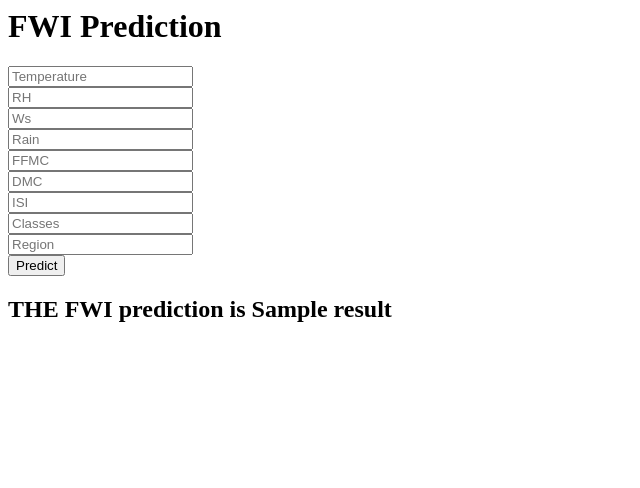
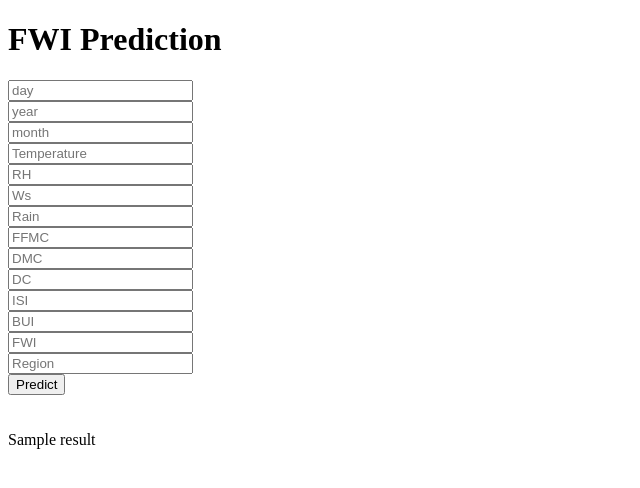
Before and after one commit to Amane-Ak/Algerian_Forest_Fires_Project, a Flask app: template templates/home.html in a window 1280 px wide. Shown: the top 488 px of the page, without its empty margins (0-640 px from the left). Run offline with Flask 3, Linux system fonts and the light colour scheme; the template is opened without the code that fills it: most values are stand-ins (such as "Sample title", 1, 10 or a date in 2020); parts of the project's set-up code (start-up, migrations or seed data) failed here and were passed over.

Commit message:
Model Training

```diff
--- a/app.py
+++ b/app.py
@@ -26,16 +26,24 @@ def predict_datapoint():
 
     if request.method=='POST':
 
-        Year =int(request.form.get("Year"))
-        Month = float(request.form.get('Month'))
-        Day = float(request.form.get('Day'))
-        Temperature = float(request.form.get('Temperature'))
-        ISI = float(request.form.get('ISI'))
-        FWI = float(request.form.get('FWI'))
-        AlgerianForestFireFunction = float(request.form.get('AlgerianForestFireFunction'))
-        Rain = float(request.form.get('Rain'))
+        Year =(request.form.get("Year"))
+        Month = (request.form.get('Month'))
+        Day = (request.form.get('Day'))
+        Temperature = (request.form.get('Temperature'))
+        RH = (request.form.get('RH'))
+        Ws = (request.form.get('Ws'))
+        Rain = (request.form.get('Rain'))
+        FFMC = (request.form.get('FFMC'))
+        DMC = (request.form.get('DMC'))
+        DC = (request.form.get('DC'))
+        ISI = (request.form.get('ISI'))
+        BUI = (request.form.get('BUI'))
+        FWI = (request.form.get('FWI'))
+        Region = (request.form.get('Region'))
 
-        new_data=scaler.transform([[Year,Month,Day,Temperature,ISI,FWI,AlgerianForestFireFunction,Rain]])
+
+
+        new_data=scaler.transform([[Year,Month,Day,Temperature,RH,Ws,Rain,FFMC,DMC,DC,ISI,BUI,FWI,Region]])
         predict=model.predict(new_data)
 
         if predict[0] ==1 :
--- a/templates/home.html
+++ b/templates/home.html
@@ -1,26 +1,40 @@
+<!DOCTYPE html>
 <html>
+<head>
+    <meta charset="UTF-8">
+       <title>ML API</title>
+
+       <head>
          <body>
           <div class="login">
             <h1>FWI Prediction</h1>
 
-        <!-- Main Input For Receiving Query to our ML -->
              <form action="{{ url_for('predict_datapoint')}}" method="post">
+               <input type="text" name="day" placeholder="day" required="required" /><br>
+               <input type="text" name="year" placeholder="year" required="required" /><br>
+              <input type="text" name="month" placeholder="month" required="required" /><br>
               <input type="text" name="Temperature" placeholder="Temperature" required="required" /><br>
               <input type="text" name="RH" placeholder="RH" required="required" /><br>
               <input type="text" name="Ws" placeholder="Ws" required="required" /><br>
               <input type="text" name="Rain" placeholder="Rain" required="required" /><br>
               <input type="text" name="FFMC" placeholder="FFMC" required="required" /><br>
               <input type="text" name="DMC" placeholder="DMC" required="required" /><br>
+              <input type="text" name="DC" placeholder="DC" required="required" /><br>
               <input type="text" name="ISI" placeholder="ISI" required="required" /><br>
-           <input type="text" name="Classes" placeholder="Classes" required="required" /><br>
+             <input type="text" name="BUI" placeholder="BUI" required="required" /><br>
+             <input type="text" name="FWI" placeholder="FWI" required="required" /><br>
              <input type="text" name="Region" placeholder="Region" required="required" /><br>
-
-
 
            <button type="submit" class="btn btn-primary btn-block btn-large">Predict</button>
        </form>
-    <h2>
-       THE FWI prediction is {{result}}
-    </h2>
    <body>
+
+      <br>
+      <br>
+
+
+   </div>
+   {{result}}
+
+</body>
 </html>
```
Also changed, not shown: 3 other files. Lines whose indentation alone changed are shown as unchanged.
